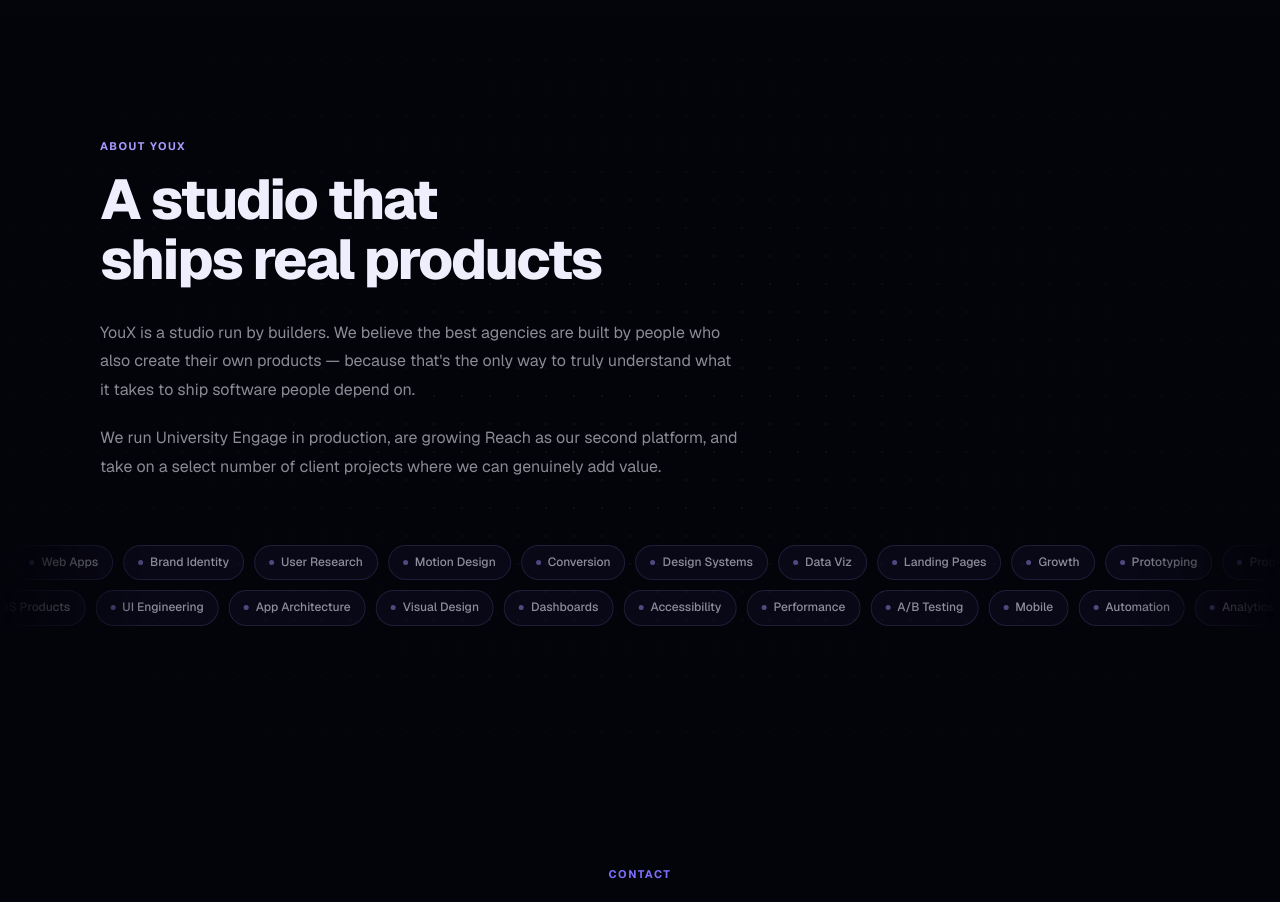
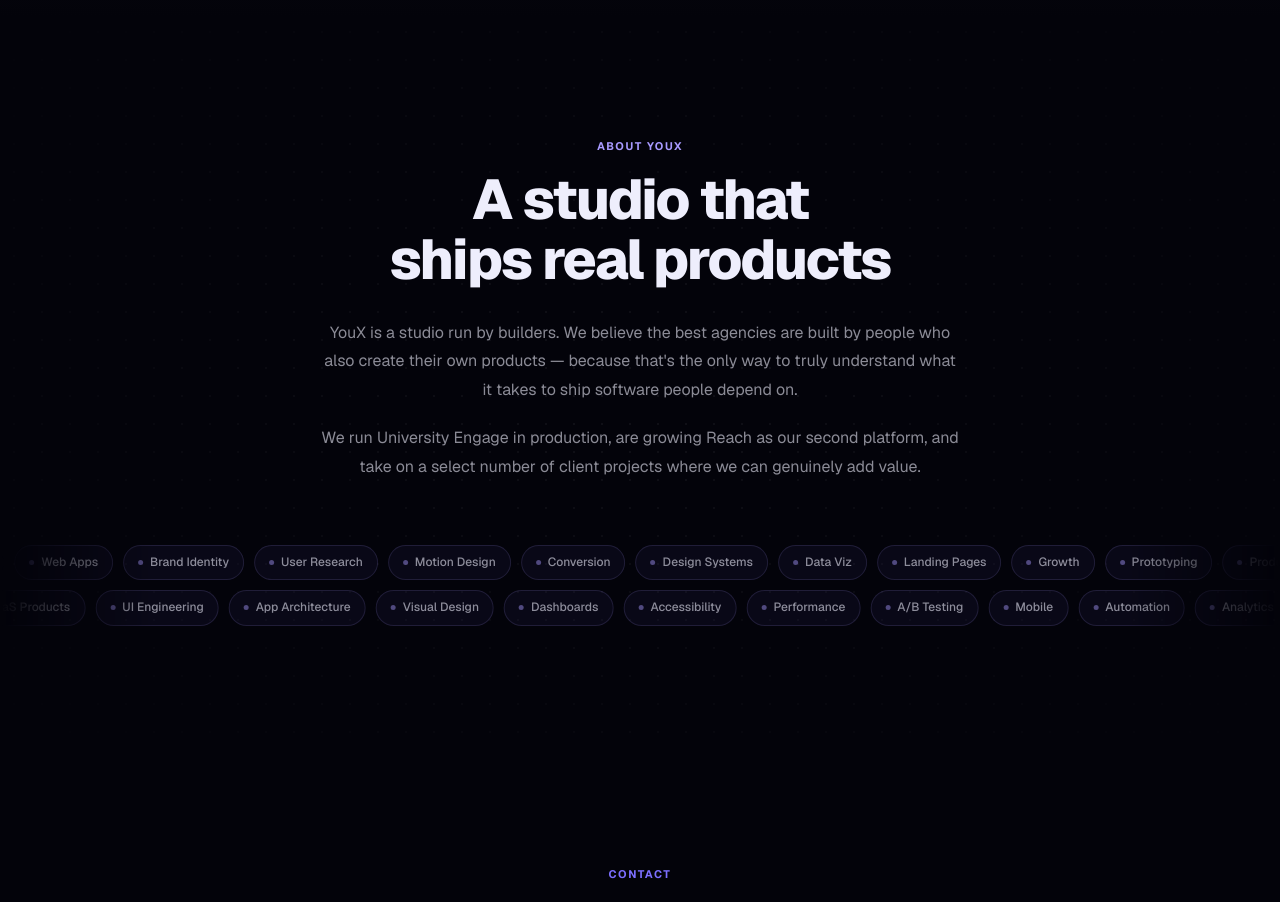
Before and after one commit to glegoro/youx-website, a Next.js app: page / in a window 1280 px wide. Shown: the part 2480-3382 px from the top of the page. Built offline with nearby package versions, Linux system fonts and the light colour scheme.

Commit message:
center About section text and marquee

```diff
--- a/components/About.tsx
+++ b/components/About.tsx
@@ -71,7 +71,7 @@
           whileInView={{ opacity: 1, y: 0 }}
           viewport={{ once: true }}
           transition={{ duration: 0.85, ease: [0.16, 1, 0.3, 1] }}
-          style={{ maxWidth: 640, marginBottom: 64 }}
+          style={{ maxWidth: 640, marginBottom: 64, marginLeft: "auto", marginRight: "auto", textAlign: "center" }}
         >
           <p style={{
             fontSize: 11, fontWeight: 700, textTransform: "uppercase",
```
